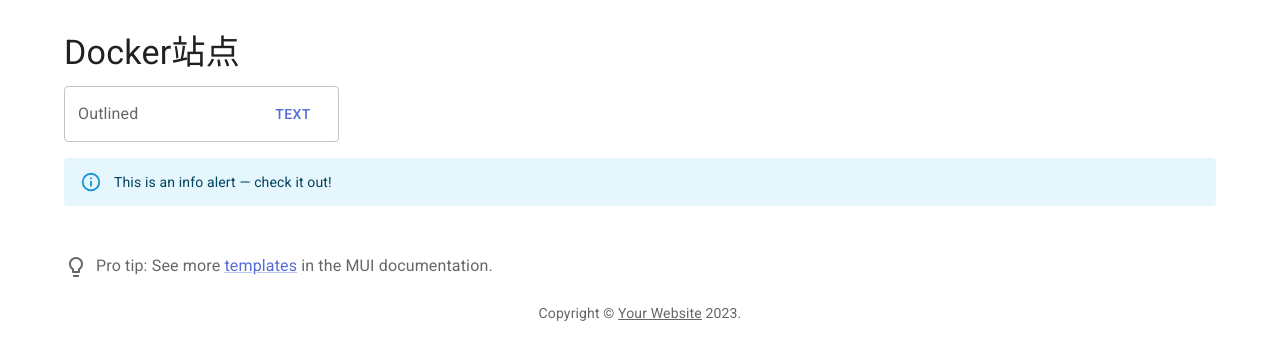
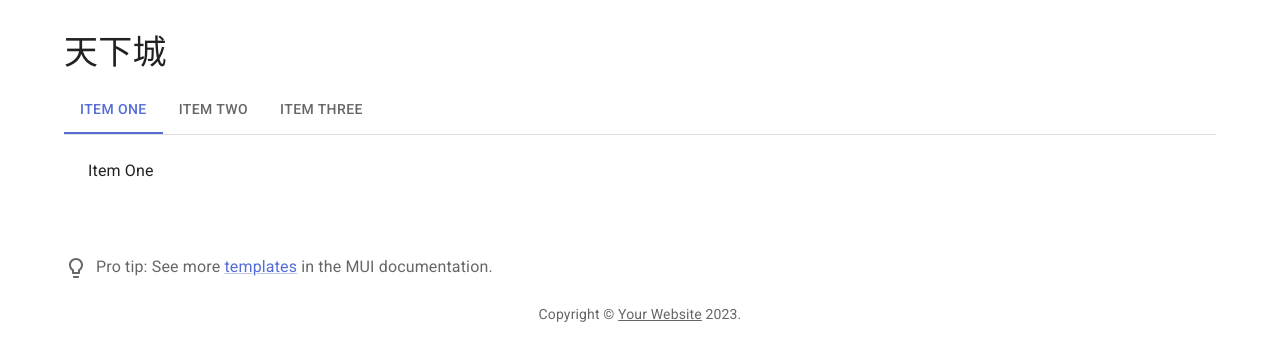
Before and after one commit to chainal/learn-docker, a React (Create React App) app in the folder app-ui/: page / in a window 1280 px wide. Shown: the top 360 px of the page. Built offline with nearby package versions, Linux system fonts and the light colour scheme.

Commit message:
add panel

```diff
--- a/app-ui/src/App.js
+++ b/app-ui/src/App.js
@@ -4,11 +4,7 @@
 import Box from '@mui/material/Box';
 import Link from '@mui/material/Link';
 import ProTip from './ProTip';
-import Button from '@mui/material/Button';
-import Alert from '@mui/material/Alert';
-import Stack from '@mui/material/Stack';
-import TextField from '@mui/material/TextField';
-import Grid from '@mui/material/Grid';
+import BasicTabs from './BasicTabs'
 
 function Copyright() {
   return (
@@ -28,15 +24,9 @@
     <Container maxWidth="lg">
       <Box sx={{ my: 4 }}>
         <Typography variant="h4" component="h1" gutterBottom>
-          Docker站点
+          天下城
         </Typography>
-        <Stack spacing={2}>
-          <Box>
-            <TextField id="outlined-basic" label="Outlined" variant="outlined"
-                       InputProps={{endAdornment: <Button variant="text">Text</Button>}} />
-          </Box>
-          <Alert severity="info">This is an info alert — check it out!</Alert>
-        </Stack>
+        <BasicTabs />
         <ProTip />
         <Copyright />
       </Box>
--- /dev/null
+++ b/app-ui/src/BasicTabs.js
@@ -0,0 +1,68 @@
+import * as React from 'react';
+import PropTypes from 'prop-types';
+import Tabs from '@mui/material/Tabs';
+import Tab from '@mui/material/Tab';
+import Typography from '@mui/material/Typography';
+import Box from '@mui/material/Box';
+
+function TabPanel(props) {
+  const { children, value, index, ...other } = props;
+
+  return (
+    <div
+      role="tabpanel"
+      hidden={value !== index}
+      id={`simple-tabpanel-${index}`}
+      aria-labelledby={`simple-tab-${index}`}
+      {...other}
+    >
+      {value === index && (
+        <Box sx={{ p: 3 }}>
+          <Typography>{children}</Typography>
+        </Box>
+      )}
+    </div>
+  );
+}
+
+TabPanel.propTypes = {
+  children: PropTypes.node,
+  index: PropTypes.number.isRequired,
+  value: PropTypes.number.isRequired,
+};
+
+function a11yProps(index) {
+  return {
+    id: `simple-tab-${index}`,
+    'aria-controls': `simple-tabpanel-${index}`,
+  };
+}
+
+export default function BasicTabs() {
+  const [value, setValue] = React.useState(0);
+
+  const handleChange = (event, newValue) => {
+    setValue(newValue);
+  };
+
+  return (
+    <Box sx={{ width: '100%' }}>
+      <Box sx={{ borderBottom: 1, borderColor: 'divider' }}>
+        <Tabs value={value} onChange={handleChange} aria-label="basic tabs example">
+          <Tab label="Item One" {...a11yProps(0)} />
+          <Tab label="Item Two" {...a11yProps(1)} />
+          <Tab label="Item Three" {...a11yProps(2)} />
+        </Tabs>
+      </Box>
+      <TabPanel value={value} index={0}>
+        Item One
+      </TabPanel>
+      <TabPanel value={value} index={1}>
+        Item Two
+      </TabPanel>
+      <TabPanel value={value} index={2}>
+        Item Three
+      </TabPanel>
+    </Box>
+  );
+}
```
Also changed, not shown: 1 other file (tests, documents, lock files or other folders).
